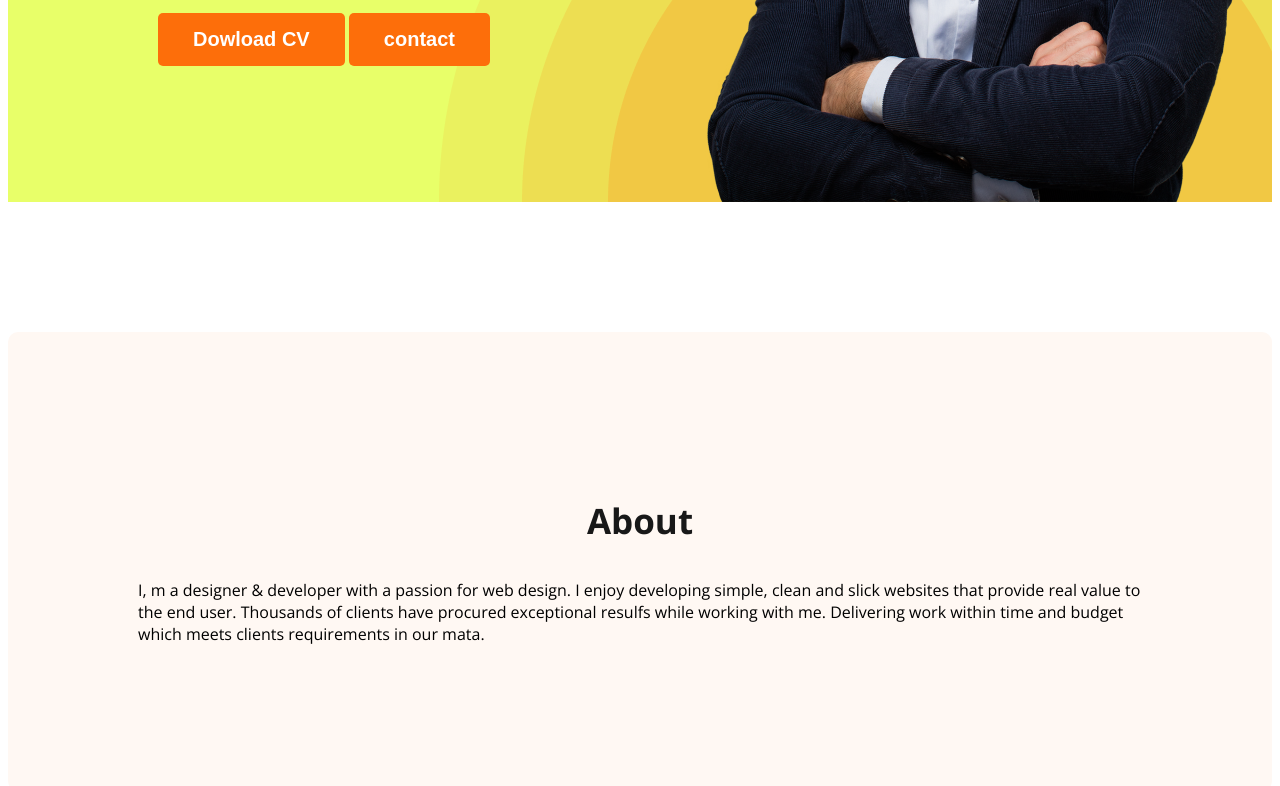
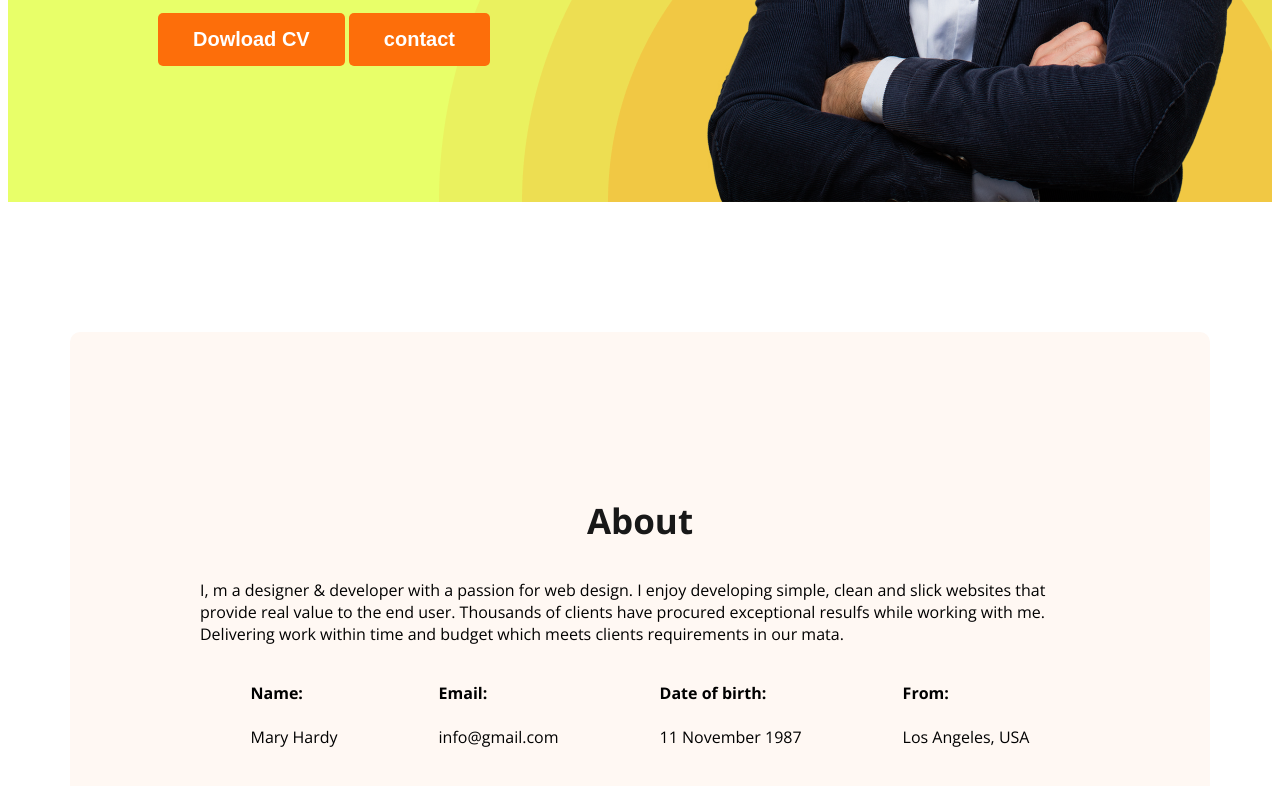
Before and after one commit to anonbarua20/web-developer-porfolio, a plain HTML site: page index.html in a window 1280 px wide. Shown: the part 663-1449 px from the top of the page. Drawn offline with nearby package versions, Linux system fonts and the light colour scheme.

Commit message:
about information

```diff
--- a/index.html
+++ b/index.html
@@ -38,6 +38,29 @@
         <section class="about">
             <h3 class="section-title">About</h3>
             <p class="section-descrition">I, m a designer & developer with a passion for web design. I enjoy developing simple, clean and slick websites that provide real value to the end user. Thousands of clients have procured exceptional resulfs while working with me. Delivering work within time and budget which meets clients requirements in our mata.</p>
+            <div class="about-info-container">
+                <!-- .about-info*4>h4.info-title+p.info-discription -->
+                <div class="about-info">
+                    <h4 class="info-title">Name:
+                        </h4>
+                    <p class="info-discription">Mary Hardy</p>
+                </div>
+                <div class="about-info">
+                    <h4 class="info-title">Email:
+                        </h4>
+                    <p class="info-discription">info@gmail.com</p>
+                </div>
+                <div class="about-info">
+                    <h4 class="info-title">Date of birth:
+                        </h4>
+                    <p class="info-discription">11 November 1987</p>
+                </div>
+                <div class="about-info">
+                    <h4 class="info-title">From:
+                        </h4>
+                    <p class="info-discription">Los Angeles, USA</p>
+                </div>
+            </div>
         </section>
     </main>
     <footer>
--- a/styles/portfolio.css
+++ b/styles/portfolio.css
@@ -101,6 +101,10 @@ nav a {
 }
 
 /* main section styles */
+main {
+    max-width: 1140px;
+    margin: 0 auto;
+}
 
 /* about sections styles */
 .about {
@@ -109,3 +113,10 @@ nav a {
     background: #FFF8F3;
     margin: 130px 0;
 }
+.about-info-container{
+    display: flex;
+    justify-content: space-around;
+}
+.about-into{
+    text-align: center;
+}
```
